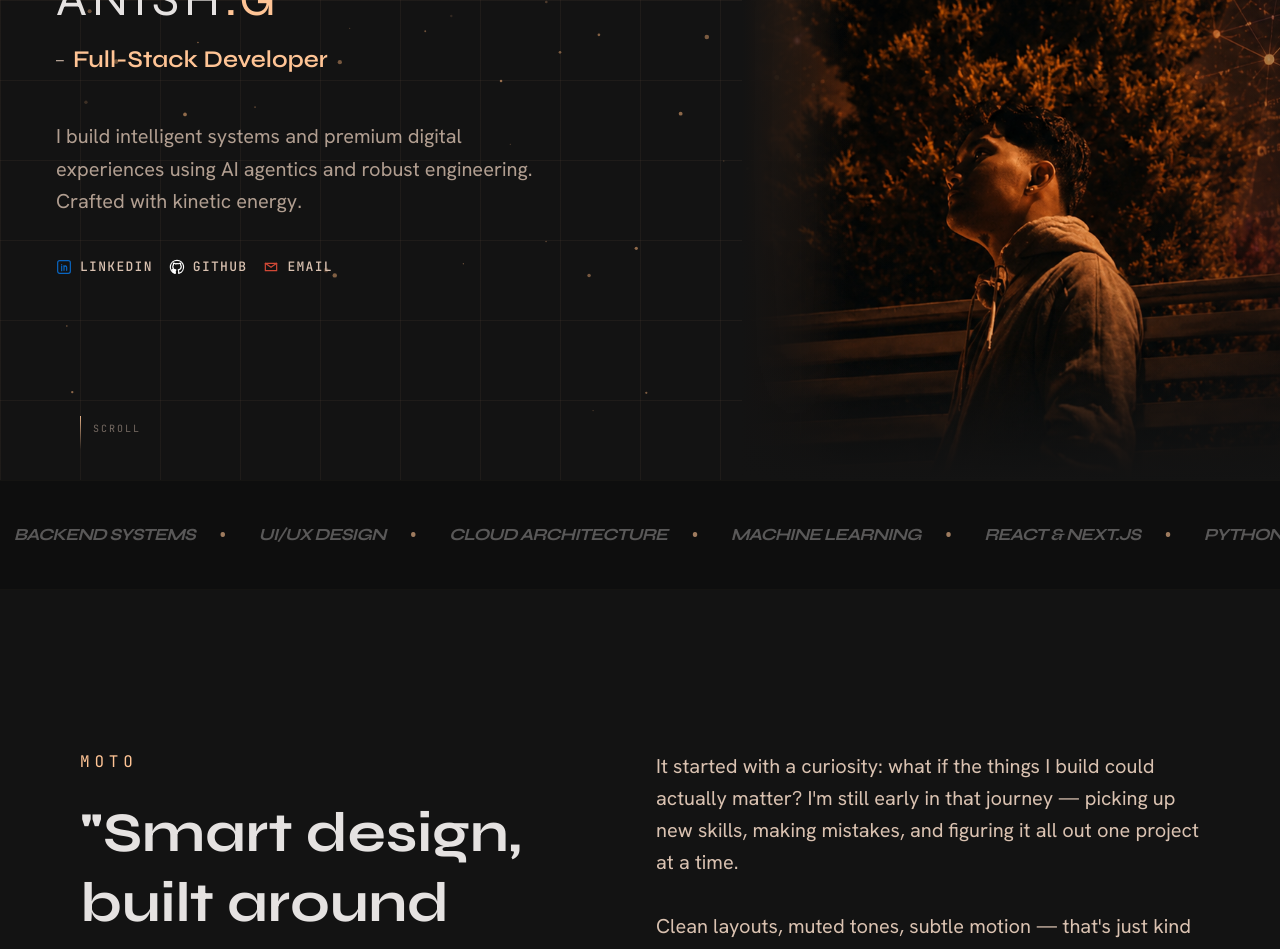
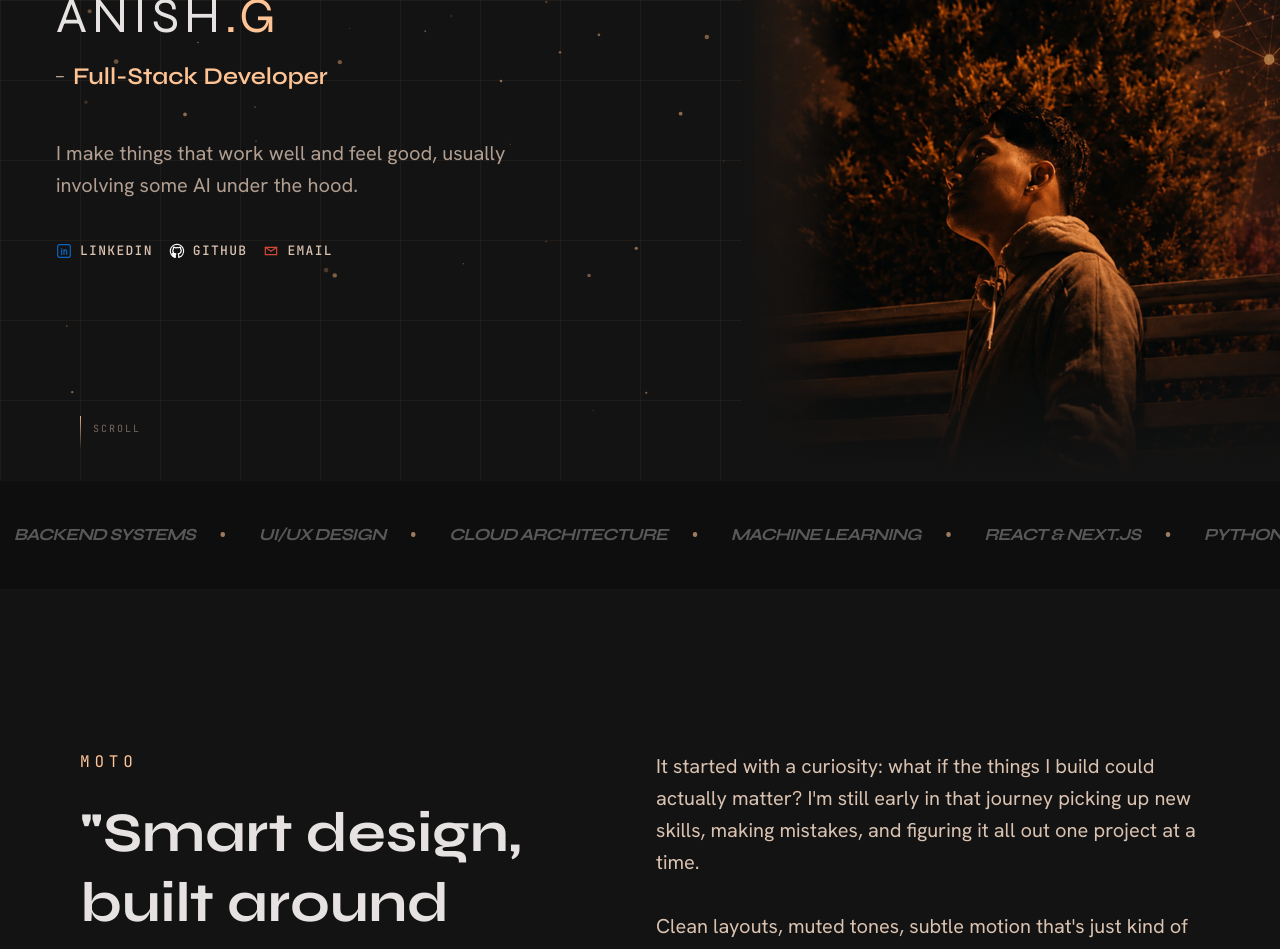
Before and after one commit to The-First-Wayne/Portfolio, a React (Vite) app: page / in a window 1280 px wide. Shown: the part 320-1269 px from the top of the page. Built offline with nearby package versions, Linux system fonts and the light colour scheme; the HTML template or start-up script is replaced by a standard one.

Commit message:
message change

```diff
--- a/src/components/Hero.tsx
+++ b/src/components/Hero.tsx
@@ -95,8 +95,7 @@ export function Hero() {
           {/* CTA + bio */}
           <motion.div variants={itemVariants} className="mb-10">
             <p className="font-body-lg text-body-lg text-on-surface-variant max-w-lg opacity-80 leading-relaxed">
-              I build intelligent systems and premium digital experiences using AI agentics and robust engineering.
-              Crafted with kinetic energy.
+              I make things that work well and feel good, usually involving some AI under the hood.
             </p>
           </motion.div>
 
--- a/src/components/Philosophy.tsx
+++ b/src/components/Philosophy.tsx
@@ -17,10 +17,10 @@ export function Philosophy() {
       <div className="md:col-start-7 md:col-span-6">
         <div className="font-body-lg text-body-lg text-on-surface-variant space-y-8 max-w-xl">
           <p>
-            It started with a curiosity: what if the things I build could actually matter? I'm still early in that journey — picking up new skills, making mistakes, and figuring it all out one project at a time.
+            It started with a curiosity: what if the things I build could actually matter? I'm still early in that journey picking up new skills, making mistakes, and figuring it all out one project at a time.
           </p>
           <p>
-            Clean layouts, muted tones, subtle motion — that's just kind of my thing.
+            Clean layouts, muted tones, subtle motion that's just kind of my thing.
           </p>
           <div className="pt-8 border-t border-outline-variant/20">
             <div className="flex items-center gap-4">
```
